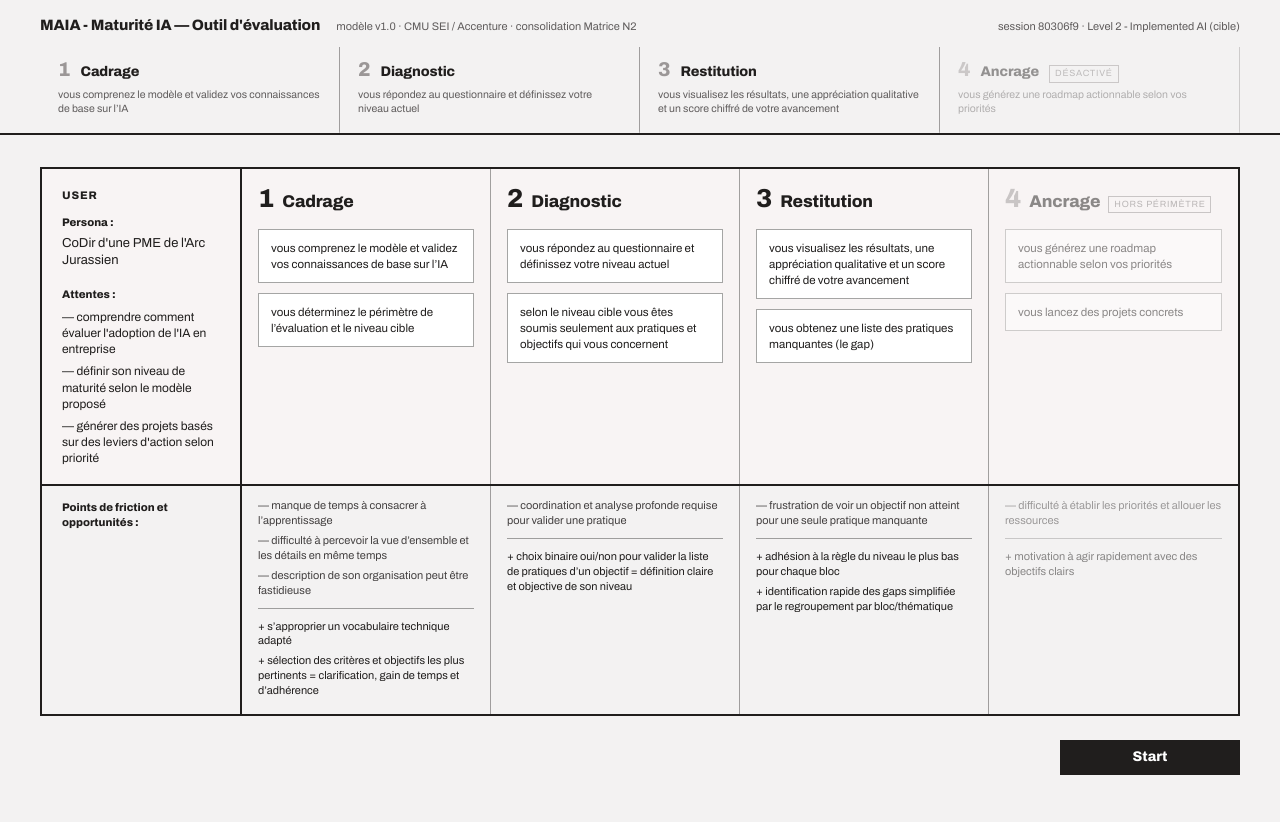
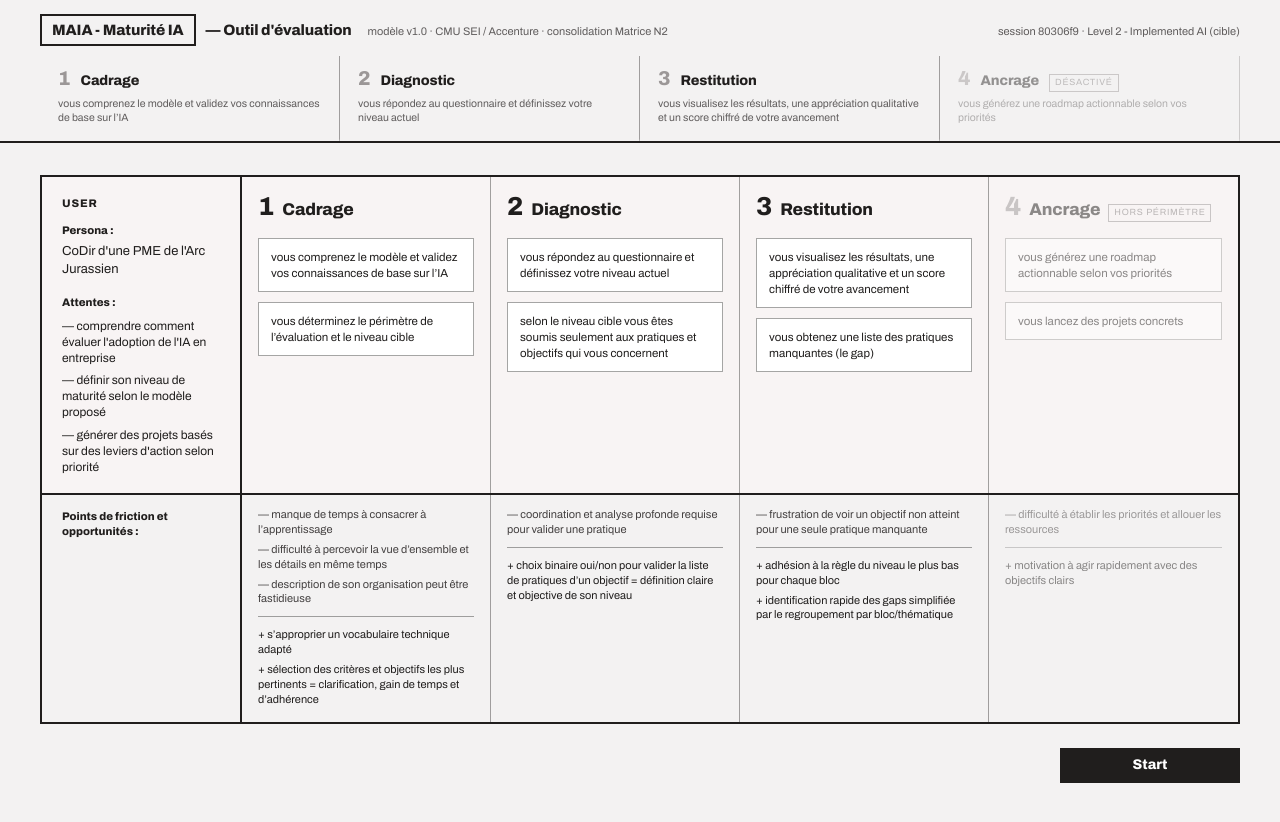
Before and after one commit to saveriomartini/tb-maturite-ia, a Vue app: page / in a window 1280 px wide. Shown: the top 822 px of the page. Built offline with nearby package versions, Linux system fonts and the light colour scheme.

Commit message:
feat: add home button to Maturity Tool and style updates

```diff
--- a/src/App.vue
+++ b/src/App.vue
@@ -21,6 +21,16 @@
           gap: 16px;
         "
       >
+        <div style="display: flex; align-items: baseline; gap: 10px">
+          <button
+            type="button"
+            class="brand-home"
+            title="Retour à l'accueil"
+            aria-label="MAIA - Maturité IA — retour à l'accueil"
+            @click="vm.onHome"
+          >
+            MAIA - Maturité IA
+          </button>
           <div
             style="
               font-family: var(--font-heading);
@@ -29,7 +39,8 @@
               letter-spacing: -0.01em;
             "
           >
-          MAIA - Maturité IA — Outil d'évaluation
+            — Outil d'évaluation
+          </div>
         </div>
         <div style="font-size: 11px; color: var(--color-neutral-700)">
           modèle v1.0 · CMU SEI / Accenture · consolidation Matrice N2
--- a/src/assets/tokens.css
+++ b/src/assets/tokens.css
@@ -79,6 +79,17 @@ a:hover { color: var(--color-neutral-700); }
 .btn-ghost { color: var(--color-text); padding-inline: var(--space-1); }
 .btn-ghost:hover { background: rgba(32, 30, 29, 0.08); }
 
+/* — titre encadré, ramène à l'écran d'accueil — */
+.brand-home {
+  font-family: var(--font-heading); font-weight: 800;
+  font-size: 15px; line-height: 1.2; letter-spacing: -0.01em;
+  color: var(--color-text); background: transparent;
+  border: 2px solid var(--color-text); border-radius: 0;
+  padding: 5px 10px; cursor: pointer;
+}
+.brand-home:hover { background: var(--color-text); color: #fff; }
+.brand-home:active { background: #2d2b2b; border-color: #2d2b2b; }
+
 /* — tables — */
 .table { width: 100%; border-collapse: collapse; font-size: 14px; }
 .table th {
--- a/src/composables/useMaturityTool.js
+++ b/src/composables/useMaturityTool.js
@@ -492,6 +492,7 @@ export function useMaturityTool() {
       isHome: s === 'home', isCadrage1: s === 'cadrage1', isCadrage2: s === 'cadrage2', isCadrage3: s === 'cadrage3',
       isDiagStart: s === 'diagStart', isDiag: s === 'diag', isResti1: s === 'resti1', isResti2: s === 'resti2', isResti3: s === 'resti3', isExport: s === 'export',
       onStart: function () { go('cadrage1') },
+      onHome: function () { go('home') },
       onBack: function () {
         if (s === 'diag' && st.diagIdx > 0) { state.diagIdx = st.diagIdx - 1; window.scrollTo(0, 0); return }
         if (s === 'export') { go('resti3'); return }
```
Lines whose indentation alone changed are shown as unchanged.
